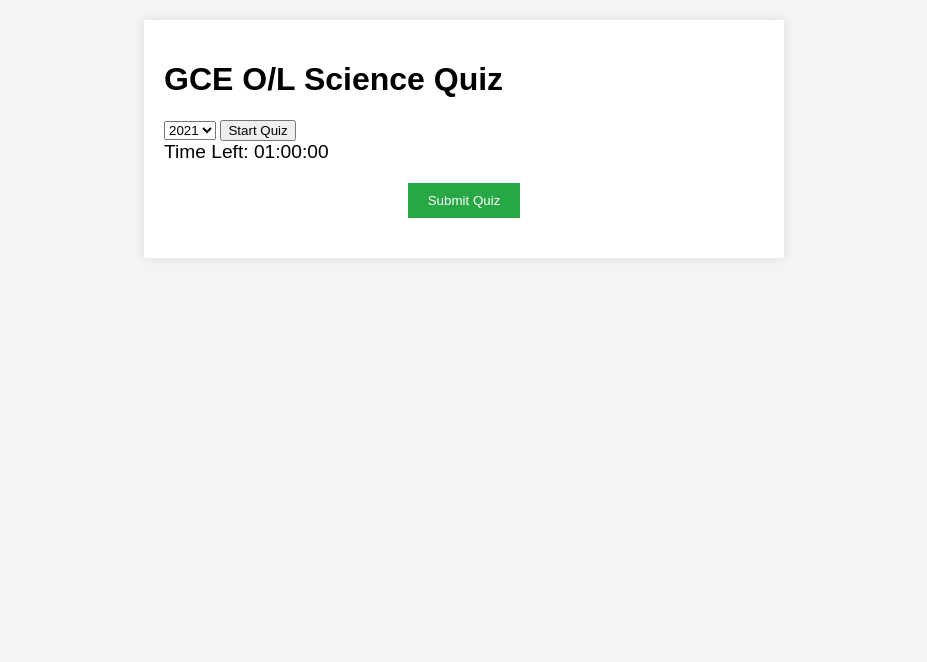
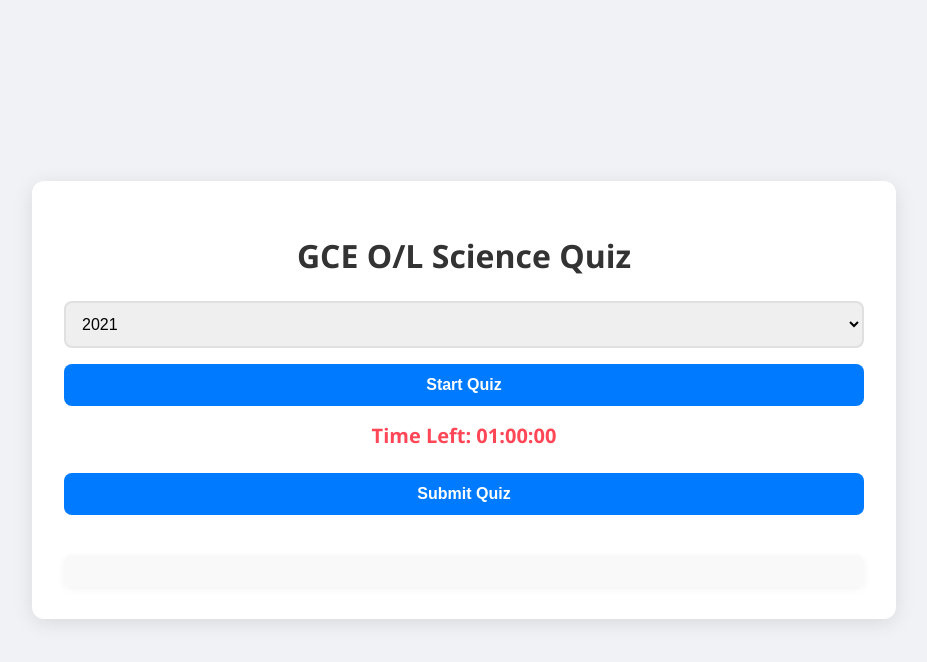
Before and after one commit to Sithum0910/O-L-Qize.me, a plain HTML site: page index.html in a window 1280 px wide. Shown: the whole page, without its empty margins (176-1103 px from the left). Drawn offline with Linux system fonts and the light colour scheme.

Commit message:
Update style.css

```diff
--- a/style.css
+++ b/style.css
@@ -1,48 +1,150 @@
+/* General Styles */
 body {
-  font-family: Arial, sans-serif;
-  background-color: #f4f4f4;
+  font-family: 'Segoe UI', Tahoma, Geneva, Verdana, sans-serif;
+  background-color: #f0f2f5;
   margin: 0;
-  padding: 20px;
+  padding: 0;
+  display: flex;
+  justify-content: center;
+  align-items: center;
+  min-height: 100vh;
 }
 
 .quiz-container {
-  max-width: 600px;
-  margin: 0 auto;
-  background: #fff;
-  padding: 20px;
-  box-shadow: 0 0 10px rgba(0, 0, 0, 0.1);
+  max-width: 800px;
+  width: 100%;
+  background: #ffffff;
+  padding: 2rem;
+  border-radius: 12px;
+  box-shadow: 0 4px 20px rgba(0, 0, 0, 0.1);
+  animation: fadeIn 0.5s ease-in-out;
 }
 
-#timer {
-  font-size: 1.2em;
-  margin-bottom: 20px;
+@keyframes fadeIn {
+  from {
+    opacity: 0;
+    transform: translateY(-20px);
+  }
+  to {
+    opacity: 1;
+    transform: translateY(0);
+  }
 }
 
+/* Header Styles */
+h1 {
+  font-size: 2rem;
+  color: #333;
+  text-align: center;
+  margin-bottom: 1.5rem;
+}
+
+/* Dropdown and Button Styles */
+#year-select {
+  width: 100%;
+  padding: 0.75rem;
+  font-size: 1rem;
+  border: 2px solid #e0e0e0;
+  border-radius: 8px;
+  margin-bottom: 1rem;
+  transition: border-color 0.3s ease;
+}
+
+#year-select:focus {
+  border-color: #007bff;
+  outline: none;
+}
+
+#start-quiz, #submit {
+  width: 100%;
+  padding: 0.75rem;
+  font-size: 1rem;
+  font-weight: 600;
+  color: #fff;
+  background-color: #007bff;
+  border: none;
+  border-radius: 8px;
+  cursor: pointer;
+  transition: background-color 0.3s ease, transform 0.2s ease;
+  margin-bottom: 1rem;
+}
+
+#start-quiz:hover, #submit:hover {
+  background-color: #0056b3;
+  transform: translateY(-2px);
+}
+
+#start-quiz:active, #submit:active {
+  transform: translateY(0);
+}
+
+/* Timer Styles */
+#timer {
+  font-size: 1.25rem;
+  font-weight: 600;
+  color: #ff4757;
+  text-align: center;
+  margin-bottom: 1.5rem;
+}
+
+/* Question Styles */
 .question {
-  margin-bottom: 20px;
+  margin-bottom: 2rem;
+  padding: 1rem;
+  background: #f9f9f9;
+  border-radius: 8px;
+  box-shadow: 0 2px 8px rgba(0, 0, 0, 0.05);
+  animation: slideIn 0.5s ease-in-out;
+}
+
+@keyframes slideIn {
+  from {
+    opacity: 0;
+    transform: translateX(-20px);
+  }
+  to {
+    opacity: 1;
+    transform: translateX(0);
+  }
 }
 
 .question img {
   max-width: 100%;
   height: auto;
+  border-radius: 8px;
+  margin-bottom: 1rem;
 }
 
 .options label {
   display: block;
-  margin: 10px 0;
+  margin: 0.75rem 0;
+  padding: 0.75rem;
+  background: #fff;
+  border: 2px solid #e0e0e0;
+  border-radius: 8px;
+  cursor: pointer;
+  transition: background-color 0.3s ease, border-color 0.3s ease;
 }
 
-#submit {
-  display: block;
-  margin: 20px auto;
-  padding: 10px 20px;
-  background: #28a745;
-  color: #fff;
-  border: none;
-  cursor: pointer;
+.options label:hover {
+  background-color: #f1f1f1;
+  border-color: #007bff;
 }
 
+.options input[type="radio"] {
+  margin-right: 0.5rem;
+}
+
+/* Results Styles */
 #results {
-  margin-top: 20px;
-  font-size: 1.2em;
+  font-size: 1.25rem;
+  font-weight: 600;
+  color: #333;
+  text-align: center;
+  margin-top: 1.5rem;
+  padding: 1rem;
+  background: #f9f9f9;
+  border-radius: 8px;
+  box-shadow: 0 2px 8px rgba(0, 0, 0, 0.05);
+  animation: fadeIn 0.5s ease-in-out;
 }
```
